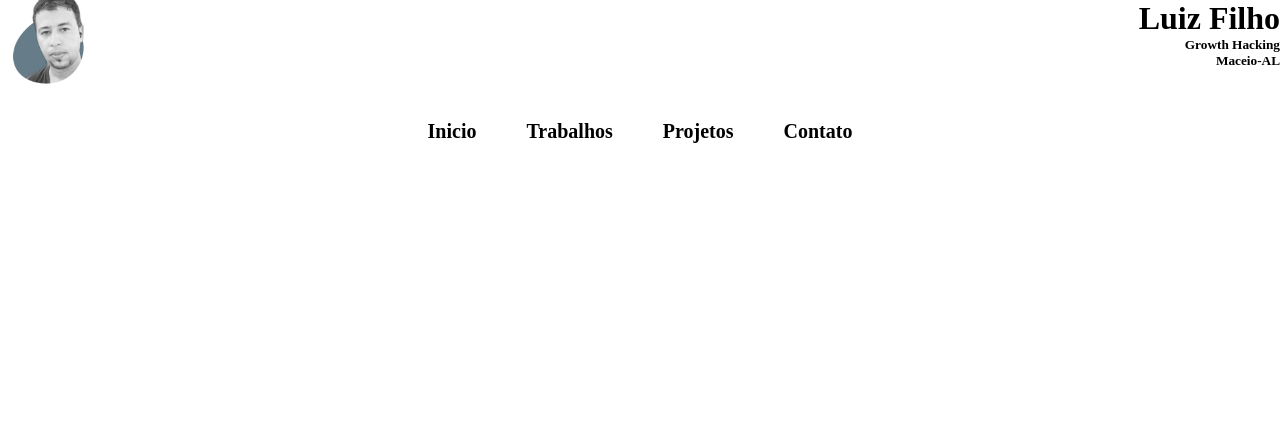
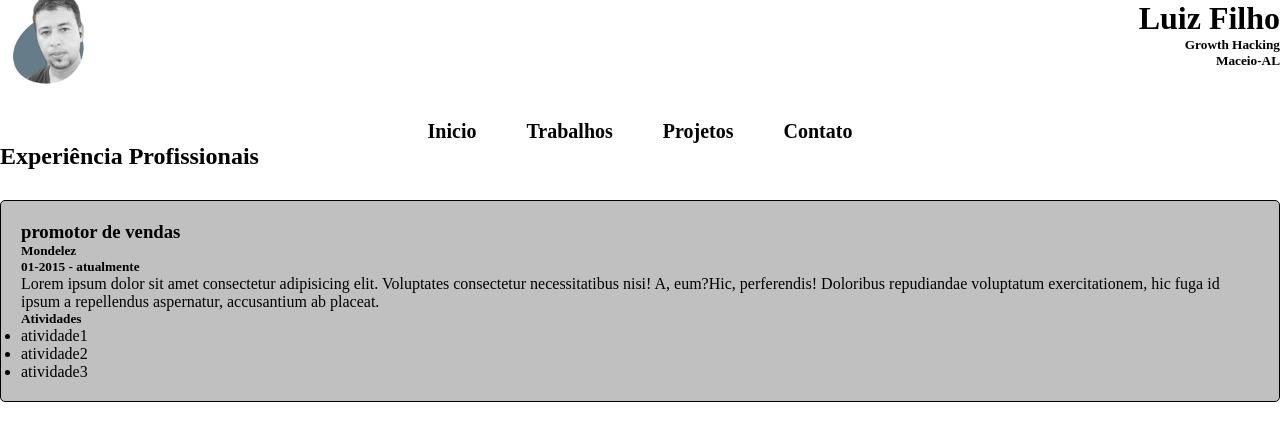
Before and after one commit to Luiizfilhoo/Portfolio, a plain HTML site: page works.html in a window 1280 px wide. Drawn offline with Linux system fonts and the light colour scheme.

Commit message:
iniciando work

```diff
--- a/assets/styles/index.css
+++ b/assets/styles/index.css
@@ -5,11 +5,13 @@ border-radius: 5px;
 border: 1px solid black;
 display: grid
 
-
-
 }
 
-.skills-container{
+.title {
+margin-top: 30px;
+}
+
+.skills-container {
     display: flex;
     justify-content: center;
     gap: 30x;
@@ -32,3 +34,7 @@ margin-left: 30px;
 list-style: circle;
 
 }
+
+.skills-container > ul > li {
+    text-transform: capitalize;
+}
--- a/assets/styles/works.css
+++ b/assets/styles/works.css
@@ -0,0 +1,9 @@
+.professional-experience-container {
+    background-color: silver;
+    border: 1px solid;
+    padding: 20px;
+    border-radius: 5px;
+    display grid: 10px;
+    gap: 30px;
+    margin-top: 30px;
+}
--- a/works.html
+++ b/works.html
@@ -27,5 +27,31 @@
             <a href="./Contact.html">Contato</a>
         </nav>
     </header>
+    <main>
+        <section>
+                 <h2 class="title">Experiência Profissionais</h2>
+   <div class="professional-experience-container">
+    <h3>promotor de vendas</h3>
+    <div>
+        <h5>Mondelez</h5>
+    <h5>01-2015 - atualmente</h5>
+    </div>
+
+    <p class="work-descrition">
+Lorem ipsum dolor sit amet consectetur adipisicing elit. Voluptates consectetur necessitatibus nisi! A, eum?Hic, perferendis!
+ Doloribus repudiandae voluptatum exercitationem,
+ hic fuga id ipsum a repellendus aspernatur, accusantium ab placeat.
+    </p>
+    <div>
+        <h5>Atividades</h5>
+        <ul>
+            <li>atividade1</li>
+            <li>atividade2</li>
+            <li>atividade3</li>
+        </ul>
+    </div>
+   </div>
+        </section>
+    </main>
 </body>
 </html>
```
